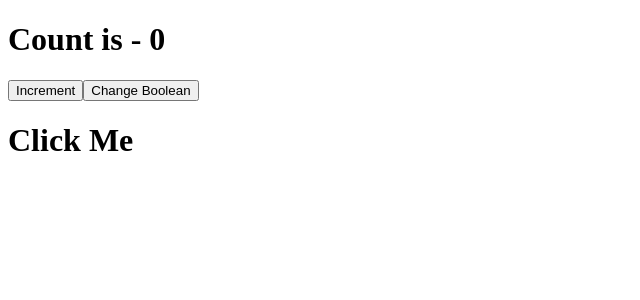
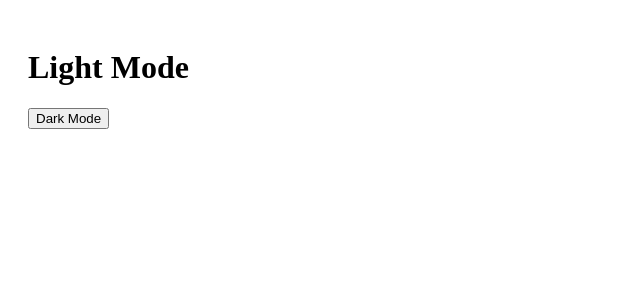
Before and after one commit to forgewithharsh/sheriyans-cohort3.0, a React (Vite) app in the folder react/day4-prop_state/: page / in a window 1280 px wide. Shown: the top 300 px of the page, without its empty margins (0-640 px from the left). Built offline with nearby package versions, Linux system fonts and the light colour scheme.

Commit message:
Dark/Light Mode using useState

```diff
--- a/react/day4-prop_state/src/App.jsx
+++ b/react/day4-prop_state/src/App.jsx
@@ -4,33 +4,49 @@ import Hero from "./components/Hero";
 import Footer from "./components/Footer";
 
 const App = () => {
-  const [count, setCount] = useState(0);
+  // const [count, setCount] = useState(0);
 
-  let [flag, setFlag] = useState(true);
-  console.log(flag);
+  // let [flag, setFlag] = useState(true);
+  // console.log(flag);
 
-  let [hide, setHide] = useState('false');
+  // let [hide, setHide] = useState('false');
+
+  const [dark, setDark] = useState(false);
 
   return (
-    <div>
-      <h1>Count is - {count}</h1>
-      <button
-        onClick={() => {
-          setCount(count + 1);
-        }}
-      >
-        Increment
-      </button>
-      <button onClick={() => setFlag(false)}>Change Boolean</button>
-      <h1 onClick={() => setHide(!hide)}>Click Me </h1>
-      {!hide && <p>Hello React</p>}
-    </div>
+    // <div>
+    //   <h1>Count is - {count}</h1>
+    //   <button
+    //     onClick={() => {
+    //       setCount(count + 1);
+    //     }}
+    //   >
+    //     Increment
+    //   </button>
+    //   <button onClick={() => setFlag(false)}>Change Boolean</button>
+    //   <h1 onClick={() => setHide(!hide)}>Click Me </h1>
+    //   {!hide && <p>Hello React</p>}
+    // </div>
 
     // <div>
     //   <Navbar />
     //   <Hero />
     //   <Footer />
     // </div>
+
+    <div
+      style={{
+        backgroundColor: dark ? "black" : "white",
+        color: dark ? "white" : "black",
+        minHeight: "100vh",
+        padding: "20px",
+      }}
+    >
+      <h1>{dark ? "DarkMode" : "Light Mode"}</h1>
+      <button onClick={() => setDark(!dark)}>
+        {dark ? "Light Mode" : "Dark Mode"}
+      </button>
+    </div>
   );
 };
 
```
